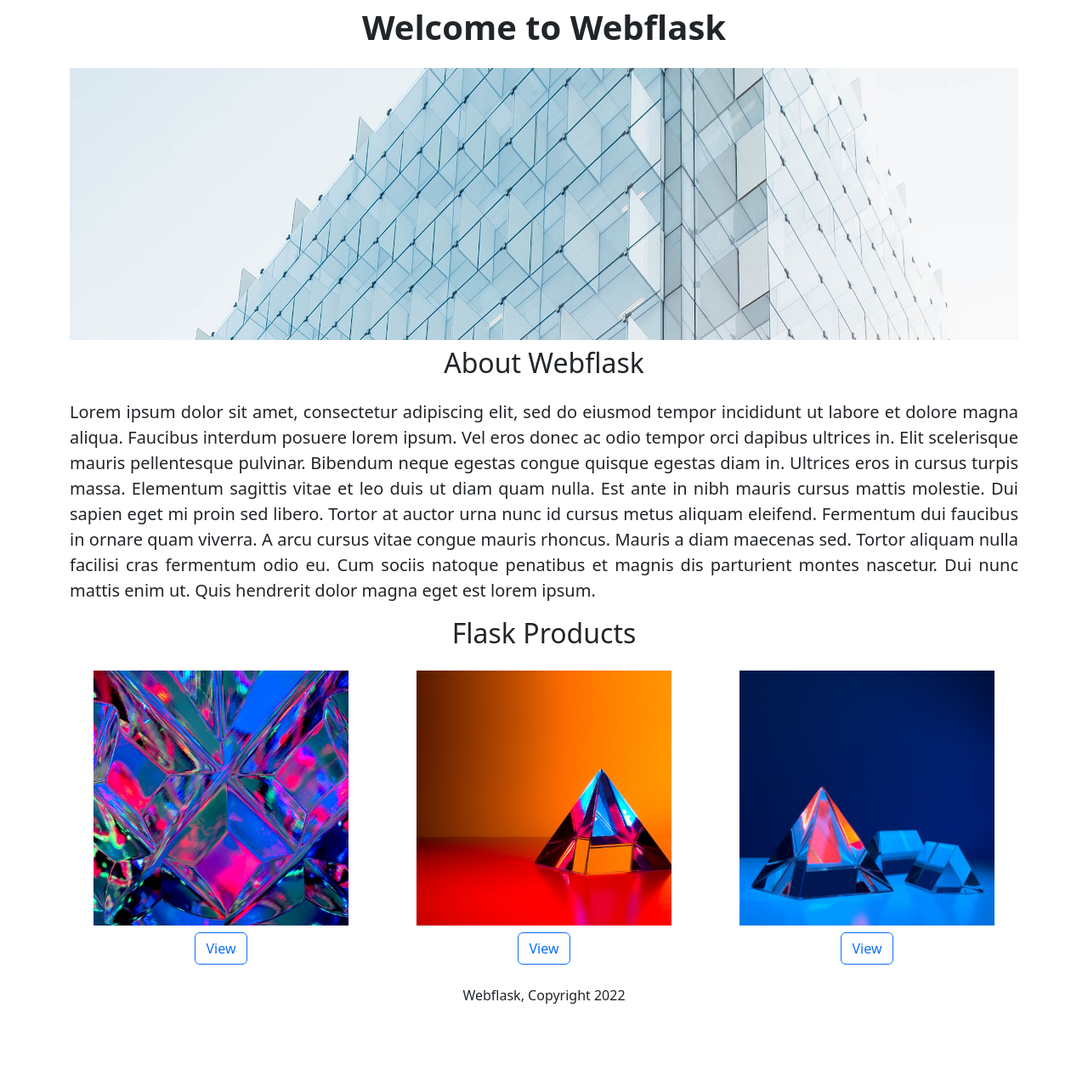
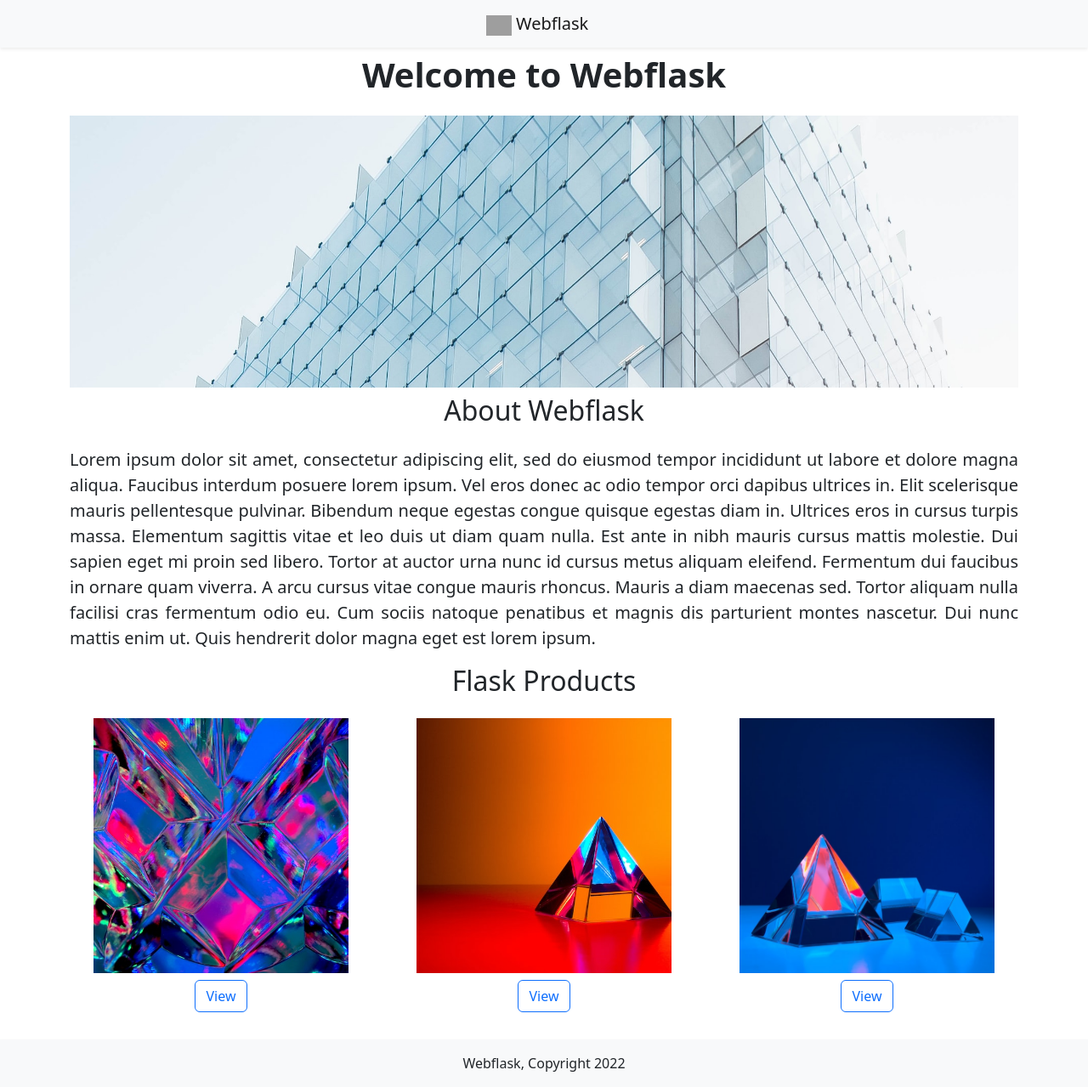
Before and after one commit to ayushnvs/webflask, a Flask app: page / in a window 1280 px wide. Shown: the whole page at 85% size. Before the commit the page ends 1181 px from the top, so only its background shows below. Run offline with Flask 2, Linux system fonts and the light colour scheme; grey boxes are pictures that could not be loaded.

Commit message:
Added navbar and footer,  create another route pages

```diff
--- a/app.py
+++ b/app.py
@@ -2,9 +2,16 @@ from flask import Flask, render_template
 
 app = Flask(__name__)
 
+
 @app.route('/')
-def hello_world():
-	return render_template('home.html')
+def home():
+    return render_template('home.html')
+
+
+@app.route('/pages/resume')
+def pages():
+    return render_template('pages/resume/index.html')
+
 
 if __name__ == '__main__':
-	app.run(host='0.0.0.0', debug=True)
+    app.run(host='0.0.0.0', debug=True)
--- /dev/null
+++ b/templates/footer.html
@@ -0,0 +1,5 @@
+<footer class="navbar bg-light shadow-sm sticky-top mt-2">
+	<div class="container justify-content-center pt-2 pb-2">
+		Webflask, Copyright 2022
+	</div>
+</footer>
--- a/templates/home.html
+++ b/templates/home.html
@@ -22,6 +22,7 @@
 		</style>
 	</head>
 	<body>
+		{% include 'navbar.html' %}
 		<div class='container'>
 			<h1 class='text-center mt-2 mb-4'><b>Welcome to Webflask</b></h1>
 			<img class='img-fluid' src='/static/banner.jpg' id='banner'>
@@ -36,7 +37,7 @@
 						<img class='flask-prod' src='static/flask-1.jpg'>
 					</div>
 					<div class='mt-2 mb-4'>
-					<button type="button" class="btn btn-outline-primary">View</button>
+						<a href="/pages/resume" type="button" class="btn btn-outline-primary">View</a>
 					</div>
 				</div>
 				<div class='col text-center'>
@@ -44,7 +45,7 @@
 						<img class='flask-prod' src='static/flask-3.jpg'>
 					</div>
 					<div class='mt-2 mb-4'>
-					<button type="button" class="btn btn-outline-primary">View</button>
+						<a href="/pages/resume" type="button" class="btn btn-outline-primary">View</a>
 					</div>
 				</div>
 				<div class='col text-center'>
@@ -52,11 +53,11 @@
 						<img class='flask-prod' src='static/flask-2.jpg'>
 					</div>
 					<div class='mt-2 mb-4'>
-					<button type="button" class="btn btn-outline-primary">View</button>
+						<a href="/pages/resume" type="button" class="btn btn-outline-primary">View</a>
 					</div>
 				</div>
 			</div>
-		<p class='text-center'>Webflask, Copyright 2022</p>
 		</div>
+		{% include 'footer.html' %}
 	</body>
 </html>
--- /dev/null
+++ b/templates/navbar.html
@@ -0,0 +1,8 @@
+<nav class="navbar bg-light shadow-sm sticky-top">
+	<div class="container justify-content-center">
+		<a class="navbar-brand" href="#">
+			<img src="https://getbootstrap.com/docs/5.2/assets/brand/bootstrap-logo.svg" alt="Bootstrap" width="30" height="24">
+			Webflask
+		</a>
+	</div>
+</nav>
```
Also changed, not shown: templates/pages/resume/index.html (added, +12 -0 lines). Lines whose indentation alone changed are shown as unchanged.
